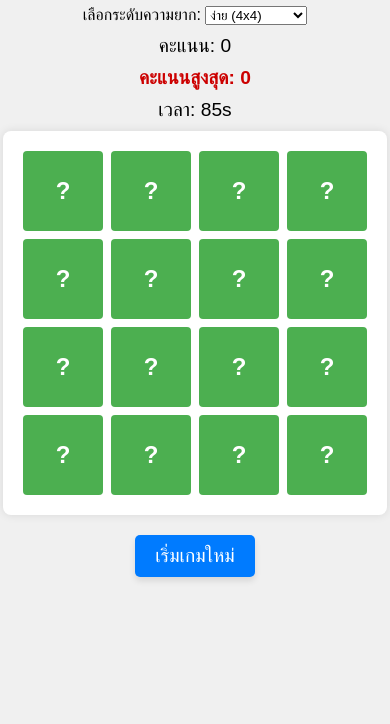
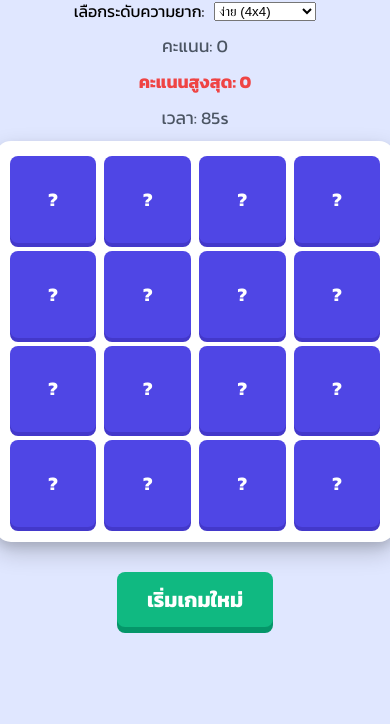
Before and after one commit to kiwieiei97/my-memory-game, a plain HTML site: page index.html in a window 390 px wide. Shown: the part 160-884 px from the top of the page. Before the commit the page ends 844 px from the top, so only its background shows below. Drawn offline with Linux system fonts and the light colour scheme.

Commit message:
Fix: Responsive layout and enhanced UI on index.html

```diff
--- a/index.html
+++ b/index.html
@@ -4,38 +4,66 @@
     <meta charset="UTF-8">
     <meta name="viewport" content="width=device-width, initial-scale=1.0">
     <title>เกมจับคู่สุดง่าย</title>
+    <link href="https://fonts.googleapis.com/css2?family=Kanit:wght@400;700;900&display=swap" rel="stylesheet">
     <style>
+        /* 🎨 ปรับปรุง UI และแก้ปัญหา Responsive */
         body {
-            font-family: Arial, sans-serif;
+            font-family: 'Kanit', sans-serif; /* ใช้ฟอนต์ใหม่ */
             display: flex;
             flex-direction: column;
             align-items: center;
             justify-content: center;
             min-height: 100vh;
             margin: 0;
-            background-color: #f0f0f0;
+            background-color: #e0e7ff; /* สีฟ้าอ่อนนุ่ม */
+            padding: 20px 10px; /* เพิ่ม padding ขอบหน้าจอ */
         }
+        h1 {
+            color: #4338ca; /* สีม่วงเข้ม (Indigo) */
+            font-weight: 900;
+            margin-bottom: 20px;
+            font-size: 2.5em;
+            text-align: center;
+        }
+        .score, .timer, .high-score {
+            font-size: 1.3em;
+            margin-bottom: 10px;
+            color: #4b5563;
+        }
+        .high-score {
+            color: #ef4444; /* สีแดงสว่าง */
+            font-weight: 700;
+        }
+        /* ---------------------------------------------------- */
+        /* 🎯 การแก้ไข Responsive Grid (แก้ปัญหาล้นขอบมือถือ) */
         .game-board {
             display: grid;
-            grid-template-columns: repeat(4, 80px); /* 4 คอลัมน์ ขนาด 100px */
+            /* grid-template-columns: ถูกกำหนดด้วย JS ให้เป็น repeat(X, 1fr) */
             gap: 8px;
-            padding: 20px;
-            background-color: #fff;
-            border-radius: 8px;
-            box-shadow: 0 0 10px rgba(0,0,0,0.1);
+            padding: 15px;
+            max-width: 600px; /* จำกัดขนาดสูงสุดบนจอใหญ่ */
+            width: 95vw; /* สำคัญ: ใช้ความกว้าง 95% ของ viewport */
+            background-color: #ffffff;
+            border-radius: 16px;
+            box-shadow: 0 10px 25px rgba(0,0,0,0.2), 0 5px 10px rgba(0,0,0,0.1);
+            transition: all 0.5s;
         }
         .card {
-            width: 80px;
-            height: 80px;
+            /* ลบ width และ height คงที่ออก เพื่อให้ยืดหยุ่น */
+            height: 0;
+            padding-top: 100%; /* สำคัญ: ใช้ Padding Top เพื่อให้การ์ดเป็นสี่เหลี่ยมจัตุรัสเสมอ */
             perspective: 1000px;
             cursor: pointer;
+            position: relative; /* สำคัญ: เพื่อให้ card-inner ใช้ absolute ได้ */
         }
         .card-inner {
             width: 100%;
             height: 100%;
-            transition: transform 0.6s;
+            transition: transform 0.6s cubic-bezier(0.68, -0.55, 0.27, 1.55); /* เพิ่มความรู้สึกเด้ง */
             transform-style: preserve-3d;
-            position: relative;
+            position: absolute; /* สำคัญ: ให้เต็มพื้นที่ของ .card */
+            top: 0;
+            left: 0;
         }
         .card.flipped .card-inner {
             transform: rotateY(180deg);
@@ -46,7 +74,7 @@
             height: 100%;
             -webkit-backface-visibility: hidden;
             backface-visibility: hidden;
-            border-radius: 4px;
+            border-radius: 8px;
             display: flex;
             align-items: center;
             justify-content: center;
@@ -54,13 +82,13 @@
             font-weight: bold;
         }
         .card-back {
-            background-color: #4CAF50; /* สีเขียว */
+            background-color: #4f46e5; /* สีม่วง (Indigo) */
             color: white;
-            /* ด้านหลังหันมาด้านหน้าตั้งแต่แรก */
+            box-shadow: 0 4px #4338ca; /* เงาด้านล่างแบบ 3D */
         }
         .card-front {
-            background-color: #ddd; /* สีเทา */
-            transform: rotateY(180deg); /* ด้านหน้ารูปภาพหันไปด้านหลังตั้งแต่แรก */
+            background-color: #f3f4f6;
+            transform: rotateY(180deg);
         }
         .card-front img {
             max-width: 90%;
@@ -68,45 +96,54 @@
             object-fit: contain;
         }
         .card.matched .card-front, .card.matched .card-back {
-            opacity: 0.5;
+            opacity: 0.3;
             cursor: default;
+            transform: scale(0.9); /* ย่อลงเมื่อจับคู่ได้ */
+            transition: all 0.5s;
         }
+        /* ---------------------------------------------------- */
+        /* 🎨 ปรับปรุงปุ่มและ UI อื่นๆ */
         button {
-            margin-top: 20px;
-            padding: 10px 20px;
-            font-size: 1.2em;
+            margin-top: 30px;
+            padding: 12px 30px;
+            font-size: 1.3em;
             cursor: pointer;
-            background-color: #007bff;
+            background-color: #10b981; /* สีเขียวมิ้นต์ (Emerald) */
             color: white;
             border: none;
-            border-radius: 5px;
-            box-shadow: 0 4px 6px rgba(0, 0, 0, 0.1);
-            transition: background-color 0.3s;
+            border-radius: 8px;
+            box-shadow: 0 6px #059669; /* เงาด้านล่างแบบ 3D */
+            transition: all 0.1s ease-in-out;
+            font-family: 'Kanit', sans-serif;
+            font-weight: 700;
         }
-
         button:hover {
-            background-color: #0056b3; /* สีเข้มขึ้นเมื่อชี้ */
+            background-color: #059669;
+            box-shadow: 0 4px #047857;
         }
-        .score, .timer {
-            font-size: 1.2em;
-            margin-bottom: 10px;
-        }
-        .high-score {
-            font-size: 1.2em;
-            margin-bottom: 10px;
-            color: #cc0000; /* ให้สีแดงเด่นขึ้น */
-            font-weight: bold;
+        button:active {
+            transform: translateY(2px);
+            box-shadow: 0 2px #047857;
         }
         .result {
             font-size: 2em;
-            color: #333;
+            color: #4338ca;
             margin-top: 20px;
+            font-weight: 700;
+            text-align: center;
+        }
+        /* ---------------------------------------------------- */
+        /* Media Query: ปรับขนาดฟอนต์บนจอเล็ก */
+        @media (max-width: 480px) {
+            h1 { font-size: 1.8em; }
+            .score, .timer, .high-score { font-size: 1.1em; }
+            .card-face { font-size: 1.2em; } /* ฟอนต์บนการ์ดเล็กลง */
         }
     </style>
 </head>
 <body>
     <h1>เกมจับคู่รูปภาพ</h1>
-    <div style="margin-bottom: 10px;">
+    <div style="margin-bottom: 10px; display: flex; align-items: center; gap: 10px;">
         <label for="game-level">เลือกระดับความยาก:</label>
         <select id="game-level">
             <option value="easy">ง่าย (4x4)</option>
@@ -116,7 +153,7 @@
     </div>
     <div class="score">คะแนน: <span id="score">0</span></div>
     <div class="high-score">คะแนนสูงสุด: <span id="high-score">0</span></div>
-    <div class="timer">เวลา: <span id="timer">60</span>s</div>
+    <div class="timer">เวลา: <span id="timer">0</span>s</div>
     <div class="game-board" id="game-board">
         </div>
     <button id="restart-button">เริ่มเกมใหม่</button>
@@ -130,14 +167,14 @@
         const timerDisplay = document.getElementById('timer');
         const resultDisplay = document.getElementById('result');
         const levelSelect = document.getElementById('game-level');
-        const highScoreDisplay = document.getElementById('high-score'); // เพิ่มตัวแปร High Score
+        const highScoreDisplay = document.getElementById('high-score');
 
         // *** รายการไฟล์รูปภาพของคุณ (เก็บไว้ที่นี่) ***
         const imageFiles = [
             '1.jpg', '2.jpg', '3.jpg', '4.jpg', '5.jpg',
             '6.jpg', '7.jpg', '8.jpg', '9.jpg', '10.jpg',
             '11.jpg', '12.jpg', '13.jpg', '14.jpg', '15.jpg',
-            // '16.jpg', // มี 15 รูปภาพ ถ้าจะใช้ Level Hard (12 คู่) ต้องมีอย่างน้อย 12 รูป
+            // สำหรับ Level Hard (12 คู่) คุณต้องมีอย่างน้อย 12 รูป
         ];
 
         // *** การตั้งค่า Level ***
@@ -146,7 +183,6 @@
             medium: { pairs: 10, time: 75, cols: 5 }, // 20 การ์ด, 5x4
             hard: { pairs: 12, time: 60, cols: 6 } // 24 การ์ด, 6x4
         };
-        // *** สิ้นสุดการแก้ไขตัวแปรส่วนบน ***
 
         let cards = [];
         let flippedCards = [];
@@ -155,7 +191,7 @@
         let timeLeft = 0;
         let timerInterval;
         let isGameActive = false;
-        let pairsToWin = 0; // เพิ่มตัวแปรนี้เพื่อใช้ตรวจสอบเงื่อนไขชนะ
+        let pairsToWin = 0;
 
         // ฟังก์ชันสลับการ์ด (สับไพ่)
         function shuffle(array) {
@@ -178,13 +214,11 @@
             const pairsToUse = currentLevel.pairs;
             const colsToUse = currentLevel.cols;
 
-            // โหลดและแสดง High Score ก่อนเริ่มเกม
             let highScore = loadHighScore();
             highScoreDisplay.textContent = highScore;
 
-            // เช็คว่ามีรูปภาพพอไหม
             if (imageFiles.length < pairsToUse) {
-                alert(`กรุณาเพิ่มรูปภาพอย่างน้อย ${pairsToUse} รูปสำหรับ Level ${levelSelect.value}`);
+                alert(`กรุณาเพิ่มรูปภาพอย่างน้อย ${pairsToUse} รูปสำหรับ Level ${levelSelect.value} ในตัวแปร imageFiles`);
                 return;
             }
 
@@ -195,13 +229,11 @@
             matchedPairs = 0;
             flippedCards = [];
             isGameActive = true;
-            pairsToWin = pairsToUse; // กำหนดจำนวนคู่ที่ต้องจับให้ชนะ
+            pairsToWin = pairsToUse;
 
-            // 1. สร้างชุดรูปภาพสำหรับการเล่นตาม Level
             const selectedImageFiles = imageFiles.slice(0, pairsToUse);
             const gameImages = [...selectedImageFiles, ...selectedImageFiles];
 
-            // 2. สับการ์ด
             cards = shuffle(gameImages).map((image, index) => ({
                 id: index,
                 image: image,
@@ -209,10 +241,9 @@
                 isMatched: false
             }));
 
-            // 3. ปรับขนาดกระดานตาม Level
-            gameBoard.style.gridTemplateColumns = `repeat(${colsToUse}, 80px)`;
+            // 🎯 การแก้ไข JavaScript: ใช้ 1fr เพื่อทำให้ Grid ยืดหยุ่น
+            gameBoard.style.gridTemplateColumns = `repeat(${colsToUse}, 1fr)`;
 
-            // 4. แสดงการ์ดบนกระดาน
             cards.forEach(card => {
                 const cardElement = document.createElement('div');
                 cardElement.classList.add('card');
@@ -240,7 +271,6 @@
                 gameBoard.appendChild(cardElement);
             });
 
-            // 5. ตั้งค่าเวลา
             timeLeft = currentLevel.time;
             timerDisplay.textContent = timeLeft;
             clearInterval(timerInterval);
@@ -257,7 +287,7 @@
             }, 1000);
         }
 
-        // ฟังก์ชันพลิกการ์ด
+        // ฟังก์ชันพลิกการ์ด (Logic เดิม)
         function flipCard(id) {
             if (!isGameActive) return;
             if (flippedCards.length === 2) return;
@@ -274,7 +304,7 @@
             }
         }
 
-        // ฟังก์ชันตรวจสอบการจับคู่
+        // ฟังก์ชันตรวจสอบการจับคู่ (Logic เดิม)
         function checkMatch() {
             const [id1, id2] = flippedCards;
             const card1 = cards.find(card => card.id === id1);
@@ -290,7 +320,7 @@
                 score += 100;
                 scoreDisplay.textContent = score;
 
-                if (matchedPairs === pairsToWin) { // ใช้ pairsToWin แทน
+                if (matchedPairs === pairsToWin) {
                     // ชนะเกม
                     clearInterval(timerInterval);
                     isGameActive = false;
```
Also changed, not shown: 1 other file. Lines whose indentation alone changed are shown as unchanged.
